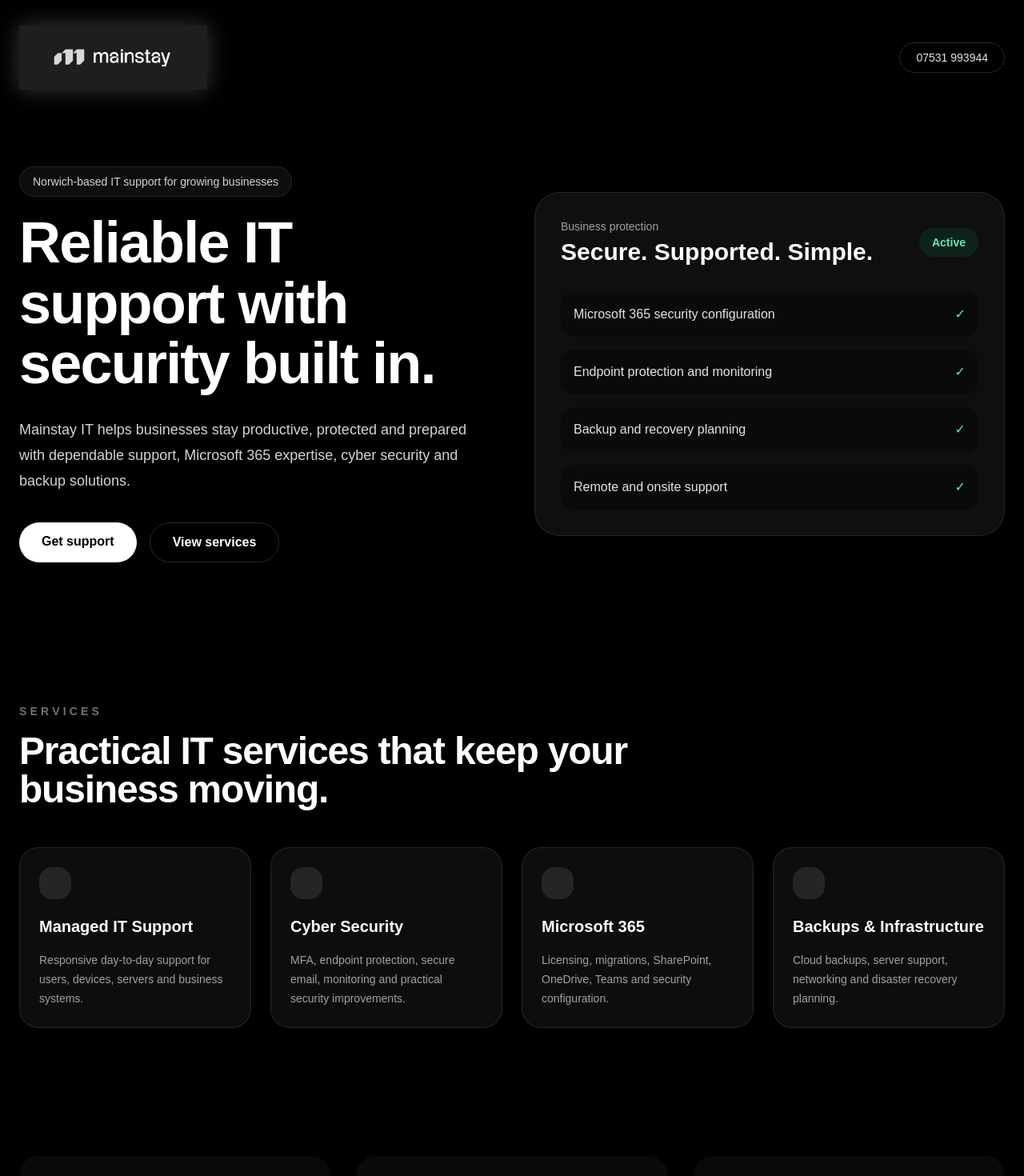
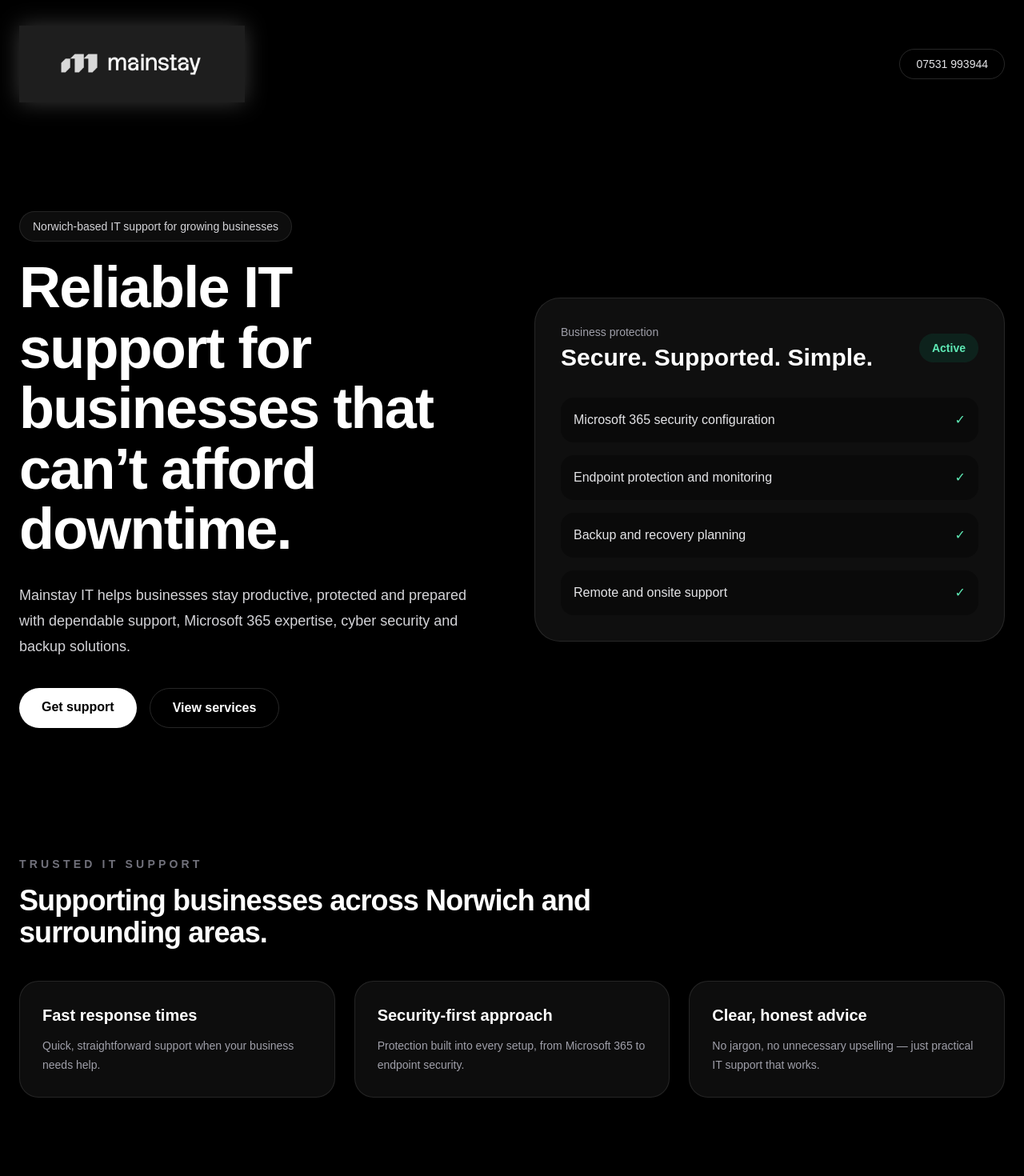
Before and after one commit to MainstayITLtd/mainstay-it, a Next.js app: page / in a window 1280 px wide. Shown: the top 1470 px of the page at 80% size. Built offline with nearby package versions, Linux system fonts and the light colour scheme.

Commit message:
Trust section

```diff
--- a/app/page.tsx
+++ b/app/page.tsx
@@ -14,7 +14,7 @@ export default function Home() {
         <header className="mb-24 flex items-center justify-between">
           <img
             src="/Logo%20290426.jpeg"
-            className="h-16 w-auto drop-shadow-[0_0_14px_rgba(255,255,255,0.22)] md:h-20"
+            className="h-20 w-auto drop-shadow-[0_0_14px_rgba(255,255,255,0.22)] md:h-24"
             alt="Mainstay IT"
           />
 
@@ -26,14 +26,14 @@ export default function Home() {
           </a>
         </header>
 
-        <section className="grid items-center gap-14 pb-24 lg:grid-cols-2">
+        <section className="grid items-center gap-14 pb-24 pt-10 lg:grid-cols-2">
           <div>
             <p className="mb-5 inline-flex rounded-full border border-white/10 bg-white/5 px-4 py-2 text-sm text-zinc-300">
               Norwich-based IT support for growing businesses
             </p>
 
             <h1 className="max-w-4xl text-6xl font-bold leading-[1.05] tracking-tight md:text-7xl">
-              Reliable IT support with security built in.
+              Reliable IT support for businesses that can’t afford downtime.
             </h1>
 
             <p className="mt-7 max-w-2xl text-lg leading-8 text-zinc-300">
@@ -80,6 +80,29 @@ export default function Home() {
                 </div>
               ))}
             </div>
+          </div>
+        </section>
+
+        <section className="py-16">
+          <p className="mb-4 text-sm font-semibold uppercase tracking-[0.3em] text-zinc-500">
+            Trusted IT Support
+          </p>
+
+          <h3 className="max-w-3xl text-3xl font-bold tracking-tight md:text-4xl">
+            Supporting businesses across Norwich and surrounding areas.
+          </h3>
+
+          <div className="mt-10 grid gap-6 md:grid-cols-3">
+            {[
+              ["Fast response times", "Quick, straightforward support when your business needs help."],
+              ["Security-first approach", "Protection built into every setup, from Microsoft 365 to endpoint security."],
+              ["Clear, honest advice", "No jargon, no unnecessary upselling — just practical IT support that works."],
+            ].map(([title, text]) => (
+              <div key={title} className="rounded-3xl border border-white/10 bg-white/[0.05] p-7">
+                <h4 className="text-xl font-bold">{title}</h4>
+                <p className="mt-3 text-sm leading-6 text-zinc-400">{text}</p>
+              </div>
+            ))}
           </div>
         </section>
 
```
